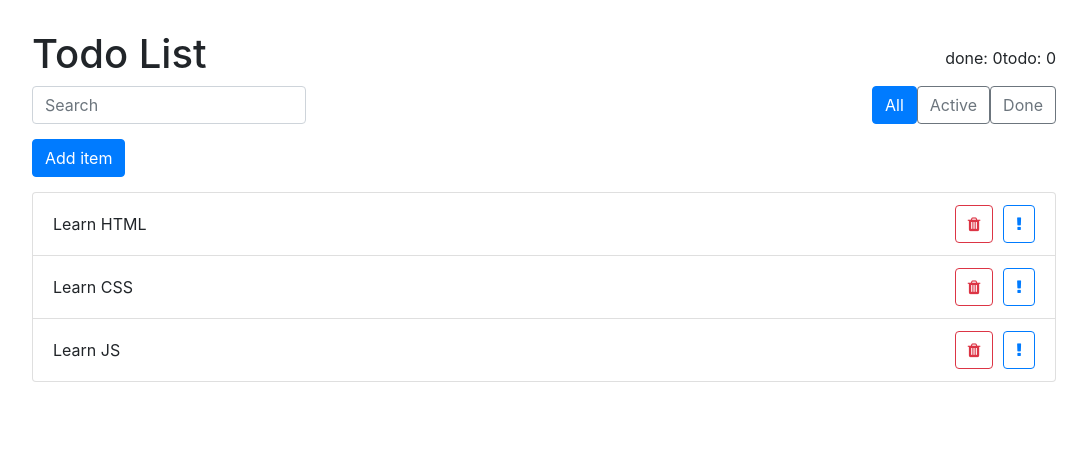
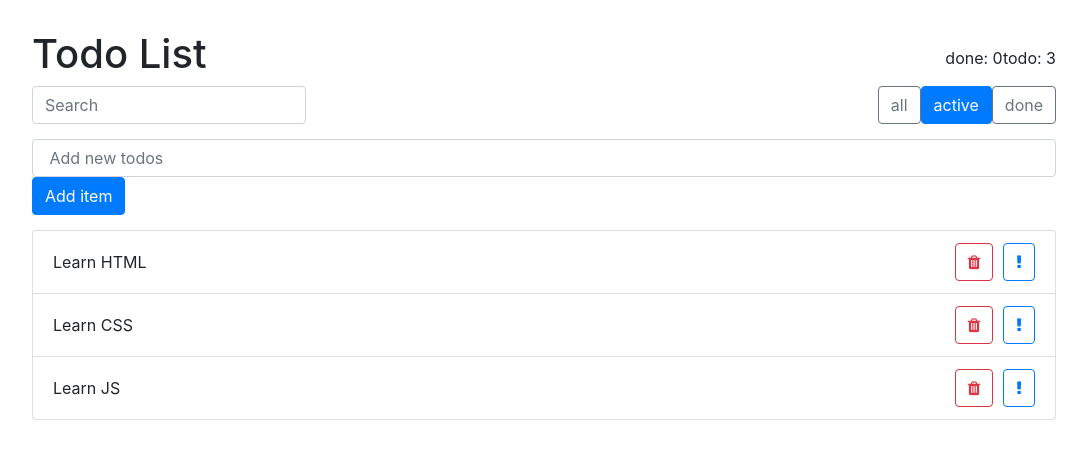
Before and after one commit to Romanov5000/React, a React (Create React App) app: page / in a window 1280 px wide. Shown: the top 458 px of the page, without its empty margins (96-1183 px from the left). Built offline with nearby package versions, Linux system fonts and the light colour scheme.

Commit message:
filter and add new todos

```diff
--- a/src/components/App/App.js
+++ b/src/components/App/App.js
@@ -12,11 +12,24 @@ export default class App extends React.Component {
   cId = 100;
 
   state = {
-    todoData : [
-      {text: 'Learn HTML', important: false, done: false, id:1},
-      {text: 'Learn CSS', important: false, done: false, id:2},
-      {text: 'Learn JS', important: false, done: false, id:3}
+    todoData: [
+      { text: 'Learn HTML', important: false, done: false, id: 1 },
+      { text: 'Learn CSS', important: false, done: false, id: 2 },
+      { text: 'Learn JS', important: false, done: false, id: 3 }
     ],
+    filter: 'active', // all || active || done
+  }
+
+  filter = (arr, filter) => {
+    switch (filter) {
+      case 'all':
+        return arr;
+      case 'active':
+        return arr.filter(el => !el.done);
+      case 'done':
+        return arr.filter(el => el.done);
+      default: return arr
+    }
   }
 
   onDelete = (id) => {
@@ -42,7 +55,7 @@ export default class App extends React.Component {
     };
 
     this.setState((prevState) => {
-      const newArr = [ obj, ...prevState.todoData ];
+      const newArr = [obj, ...prevState.todoData];
 
       return {
         todoData: newArr
@@ -51,61 +64,65 @@ export default class App extends React.Component {
 
   }
 
+  getNewArraAccordingProp = (prop, prevState, id) => {
+    const index = prevState.todoData.findIndex((el) => el.id === id);
+
+    const newObj = {
+      ...prevState.todoData[index],
+      [prop]: !prevState.todoData[index][prop]
+    };
+
+    const newArr = [
+      ...prevState.todoData.slice(0, index),
+      newObj,
+      ...prevState.todoData.slice(index + 1)
+    ];
+
+    return newArr;
+  }
+
   onToggleDone = (id) => {
-
     this.setState((prevState) => {
-      const index = prevState.todoData.findIndex((el) => el.id === id);
-
-      const newObj = {
-        ...prevState.todoData[index],
-        done: !prevState.todoData[index].done
-      };
-
-      const newArr = [
-        ...prevState.todoData.slice(0, index),
-        newObj,
-        ...prevState.todoData.slice(index + 1)
-      ];
+      const newArr = this.getNewArraAccordingProp('done', prevState, id);
 
       return {
         todoData: newArr
       }
-    })
+    });
   }
-
   onToggleImportant = (id) => {
 
     this.setState((prevState) => {
-      const index = prevState.todoData.findIndex((el) => el.id === id);
-      const newObj = {
-        ...prevState.todoData[index],
-        important: !prevState.todoData[index].important
-      };
-      const newArr = [
-        ...prevState.todoData.slice(0, index),
-        newObj,
-        ...prevState.todoData.slice(index + 1)
-      ];
+      const newArr = this.getNewArraAccordingProp('important', prevState, id);
 
       return {
         todoData: newArr
       }
+    });
+  }
+  onFilterChange = (filter) => {
+    this.setState({
+      filter : filter,
     })
   }
-  lll = () => {
+  render() {
+    const {todoData, filter} = this.state;
+    const doneSize = todoData.filter(el => el.done).length;
+    const todoSize = (todoData.length - doneSize);
+    const visibleTodos = this.filter(todoData, filter);
 
-  }
-  render() {
     return (
       <div className="App">
-        <Header done={0} todo={0}/>
+        <Header done={doneSize} todo={todoSize} />
         <div className="line">
           <SearchBlock />
-          <Filter/>
+          <Filter
+          filter = {filter}
+          onFilterChange= {this.onFilterChange}/>
         </div>
-        <ItemAddForm onAdd={this.onAdd}/>
+        <ItemAddForm onAdd={this.onAdd} />
         <TodoList
-          todos={this.state.todoData}
+          todos={visibleTodos}
           onDelete={this.onDelete}
           onToggleDone={this.onToggleDone}
           onToggleImportant={this.onToggleImportant}
--- a/src/components/Filter/Filter.js
+++ b/src/components/Filter/Filter.js
@@ -4,15 +4,26 @@ import './Filter.css'
 
 
 
-const Filter = () =>{
+export default class Filter extends React.Component{
+    buttonsArr = [
+        {name:'all'},
+        {name:'active'},
+        {name:'done'},
+    ]
+    render(){
+        const {filter, onFilterChange} = this.props;
+        const buttons = this.buttonsArr.map(el => {
+            const isActive = filter === el.name;
+            const classNames = isActive ? 'btn btn-primary' : 'btn btn-outline-secondary';
+            return <button className={classNames}
+             key ={el.name}
+             onClick = {() => onFilterChange(el.name)}>
+                {el.name}
+             </button>
+        })
     return (
     <div className="Filter">
-        <button className="btn btn-primary">All</button>
-        <button className="btn btn-outline-secondary">Active</button>
-        <button className="btn btn-outline-secondary">Done</button>
+      {buttons}
     </div>)
 }
-
-
-
-export default Filter;
+}
--- a/src/components/ItemAddForm/ItemAddForm.js
+++ b/src/components/ItemAddForm/ItemAddForm.js
@@ -2,16 +2,42 @@ import React from 'react';
 
 import './ItemAddForm.css';
 
-const ItemAddForm = (props) => {
-    const { onAdd } = props;
+export default class ItemAddForm extends React.Component {
+
+    state = {
+        inputText: '',
+    }
+
+    onTextChange = (event) => {
+        this.setState({
+            inputText: event.target.value
+        })
+        console.log(event.target.value);
+
+    }
+    onSubmit = (event) => {
+        event.preventDefault();
+        this.props.onAdd(this.state.inputText);
+        this.setState({
+            inputText: ''
+        })
+    }
+    render () {
+        const {inputText} = this.state
     return(
         <div className="ItemAddForm">
+            <form onSubmit={this.onSubmit}>
+                <input
+                className = 'form-control'
+                placeholder = ' Add new todos'
+                onChange = {this.onTextChange}
+                value={inputText} />
             <button
                 className="btn btn-primary"
-                onClick={() => onAdd('Learn React')}
             >Add item</button>
+            </form>
         </div>
+
     );
 }
-
-export default ItemAddForm;
+}
```
